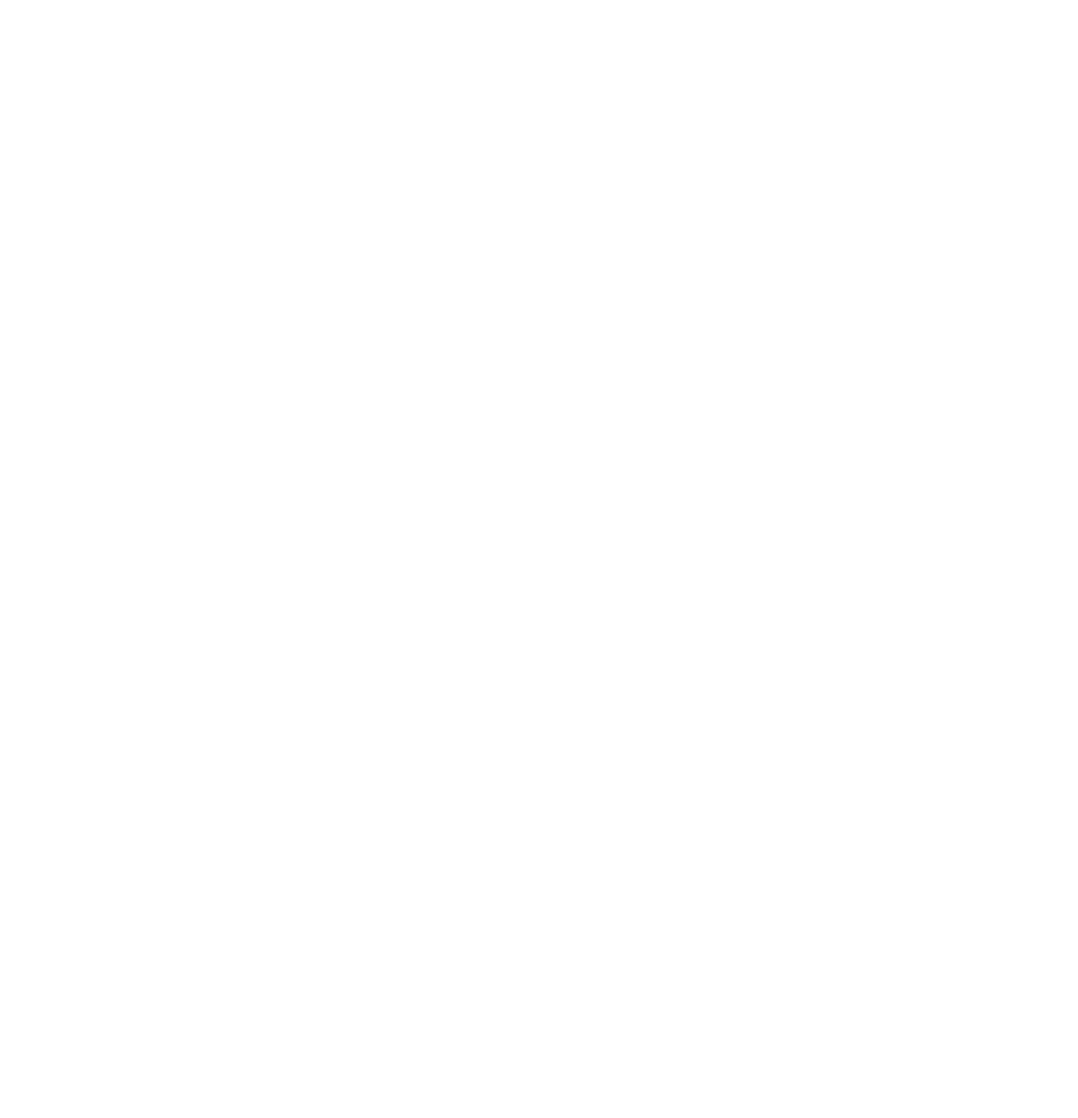
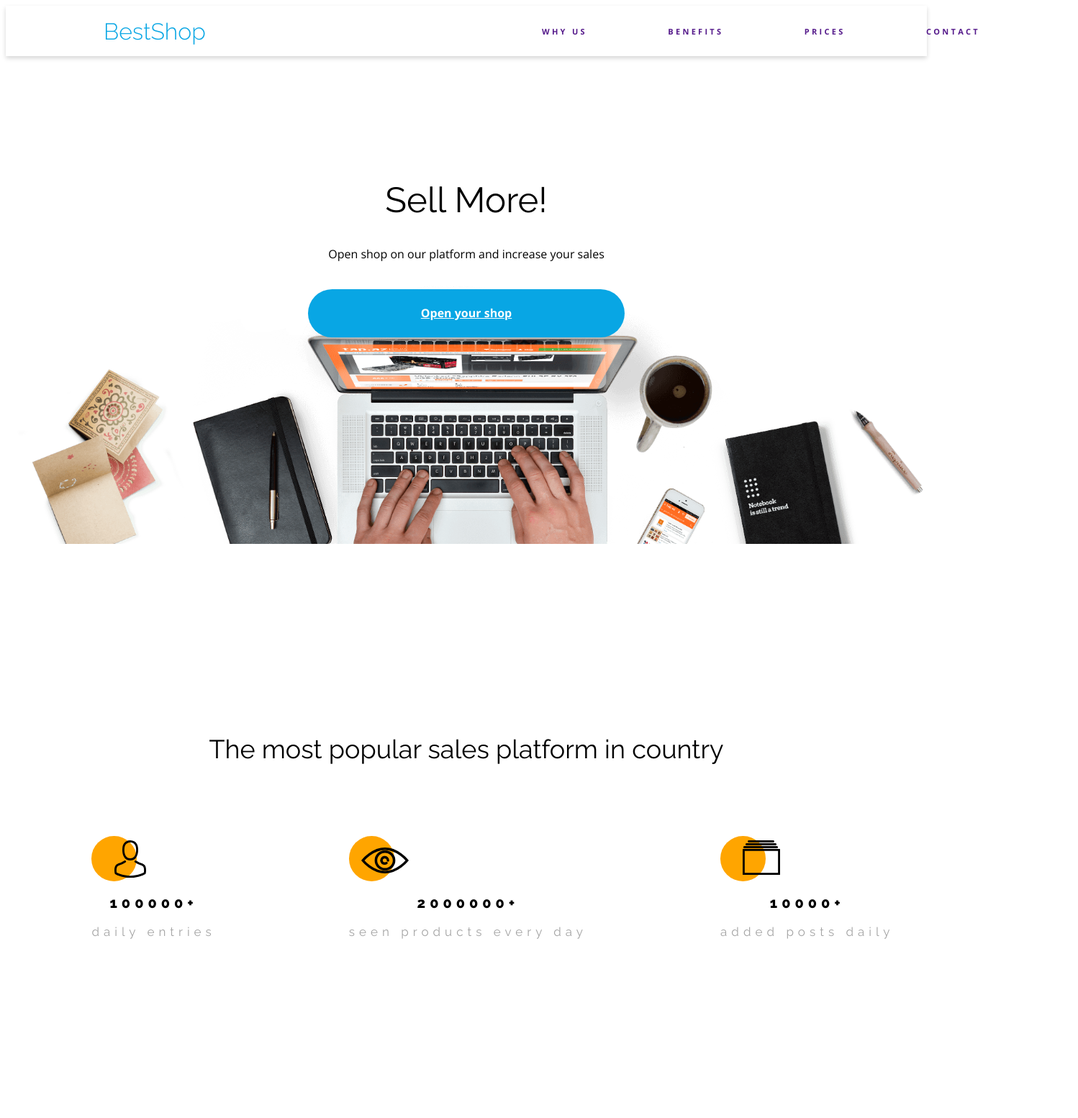
Before and after one commit to YaAliaksandr/Warsztat11, a plain HTML site: page index.html in a window 1280 px wide. Shown: the top 1554 px of the page at 72% size, 1498 px wide, since content can reach past the window. Before the commit the page ends 800 px from the top, so only its background shows below. Drawn offline with nearby package versions, Linux system fonts and the light colour scheme.

Commit message:
Somthing go wrong

```diff
--- a/index.html
+++ b/index.html
@@ -5,9 +5,87 @@
 	<meta charset="UTF-8">
 	<meta name="viewport" content="width=device-width, initial-scale=1.0">
 	<title>Document</title>
+
+	<link rel="preconnect" href="https://fonts.googleapis.com">
+	<link rel="preconnect" href="https://fonts.gstatic.com" crossorigin>
+	<link
+		href="https://fonts.googleapis.com/css2?family=Open+Sans:wght@300;400;700&family=Raleway:wght@300;400;700;800&display=swap"
+		rel="stylesheet">
+
+
+
+	<link rel="stylesheet" href="/src/css/reset.css">
+	<link rel="stylesheet" href="/src/css/app.css">
 </head>
 
 <body>
+	<header>
+		<div class="container">
+			<div class="sticky">
+				<a href="" class="logo">BestShop</a>
+				<nav class="sticky__nav">
+					<a href="" class="sticky__nav--a1">WHY US</a>
+					<a href="" class="sticky__nav--a2">BENEFITS</a>
+					<a href="" class="sticky__nav--a3">PRICES</a>
+					<a href="" class="sticky__nav--a4">CONTACT</a>
+				</nav>
+			</div>
+		</div>
+	</header>
+	<section class="opening">
+		<div class="opening__text">
+			<h1 class="section--hdl">Sell More!</h1>
+			<p class="section--p">Open shop on our platform and increase your sales</p>
+			<div class="btn__imitation">
+				<a href="" class="section__link">Open your shop</a>
+			</div>
+		</div>
+		<!-- <div class="opening__img">
+			<img src="/src/images/Background.png" alt="">
+		</div> -->
+	</section>
+
+	<section class="section__third">
+		<h2 class="section__third--h2 ">The most popular sales platform in country</h2>
+		<div class="third__content">
+			<div class="section__third__content__div1">
+				<div class="section__third__content__div1--color-circle color-circle">
+					<div class="section__third__content__div1--image content--img ">
+						<img src="/src/images/Person.svg" alt="">
+					</div>
+				</div>
+				<p class="section__third--p-large">100000+</p>
+				<p class="section__third--p-small">daily entries</p>
+			</div>
+			<div class="section__third__content__div2">
+				<div class="section__third__content__div2--color-circle color-circle">
+					<div class="section__third__content__div2--image content--img">
+						<img src="/src/images/Eye.svg" alt="">
+					</div>
+				</div>
+
+				<p class="section__third--p-large">2000000+</p>
+				<p class="section__third--p-small">seen products every day</p>
+			</div>
+			<div class="section__third__content__div3">
+				<div class="section__third__content__div3--color-circle color-circle">
+					<div class="section__third__content__div3--image content--img">
+						<img src="/src/images/Catalog.svg" alt="">
+					</div>
+				</div>
+
+				<p class="section__third--p-large">10000+</p>
+				<p class="section__third--p-small">added posts daily</p>
+			</div>
+		</div>
+	</section>
+	<section class="benefity">
+
+		<div class="center__content div1"></div>
+		<div class="center__content div2"></div>
+		<div class="center__content div3"></div>
+
+	</section>
 
 </body>
 
--- a/src/css/app.css
+++ b/src/css/app.css
@@ -0,0 +1,317 @@
+:root {
+	--color-primary: #08A6E4;
+	/* Główny (color-primary)*/
+	--color-primary-shadow: rgba(7, 172, 230, .16);
+	/* Główny używany przy cieniach (color-primary-shadow)*/
+	--color-redish: #FB3B64;
+	--color-gren: #55DFB4;
+	--color-black: #000000;
+	--color-grey: #A5A5A5;
+	--color-light-grey: #F7F7F7;
+	--color-white: #FFFFFF;
+}
+
+
+body {
+	/* height: 4234px; */
+	width: 100vw;
+}
+
+header {
+	width: 100%;
+	position: sticky;
+	top: 0;
+	height: 70px;
+
+	box-shadow: 0px 3px 6px rgba(0, 0, 0, 0.16);
+	margin-bottom: 130px;
+	background-color: var(--color-white);
+
+}
+
+.container {
+	width: 1354px;
+	margin-inline: 136px;
+
+
+}
+
+.sticky {
+
+	min-height: 70px;
+
+
+	display: flex;
+	justify-content: space-between;
+	align-items: center;
+
+}
+
+.logo {
+	/* margin-left: 136px; */
+	flex: 1 1 50%;
+	color: var(--color-primary);
+	font-size: 32px;
+	font-family: "Raleway", sans-serif;
+	font-weight: 300;
+	line-height: 37px;
+	text-decoration: none;
+	text-align: left;
+
+	display: inline-block;
+}
+
+.sticky__nav {
+	margin-right: 136px;
+	flex: 1 1 50%;
+	width: 100%;
+	font-family: "Open Sans", sans-serif;
+	font-size: 11px;
+	font-weight: 700;
+	color: var(--color-grey);
+	letter-spacing: 3.28px;
+	display: flex;
+	justify-content: space-between;
+}
+
+.sticky__nav a {
+	line-height: 15px;
+	text-decoration: none;
+	position: relative;
+}
+
+.sticky__nav>a:hover {
+	color: var(--color-black);
+}
+
+.sticky__nav>a:hover::after {
+	content: "";
+	position: absolute;
+	left: -15%;
+	bottom: -29.5px;
+	width: 124%;
+	height: 4px;
+	background-color: var(--color-primary);
+
+}
+
+.opening {
+	margin-bottom: 100px;
+	margin-inline: auto;
+	width: 100%;
+	background-color: var(--color-white);
+	display: flex;
+	flex-direction: column;
+	justify-content: center;
+
+}
+
+.opening__text {
+	background-image: url(/src/images/Background.png);
+	background-size: contain;
+	background-repeat: no-repeat;
+	background-position: center;
+	min-height: 712px;
+	width: 100%;
+	background-color: var(--color-white);
+	display: flex;
+	flex-direction: column;
+	align-items: center;
+
+}
+
+.opening__text .section--hdl {
+	font-family: "Raleway", sans-serif;
+	font-size: 49px;
+	font-weight: 400;
+	line-height: 57px;
+	color: var(--color-black);
+	margin-bottom: 20px;
+
+
+}
+
+.opening__text .section--p {
+	font-family: "Open Sans", sans-serif;
+	font-size: 16px;
+	font-weight: 400;
+	line-height: 22px;
+	color: var(--color-black);
+	margin-bottom: 38px;
+
+}
+
+.btn__imitation {
+	height: 67px;
+	width: 440px;
+	background-color: var(--color-primary);
+	display: flex;
+	justify-content: center;
+	align-items: center;
+	border-radius: 40px;
+}
+
+.opening .section__link {
+	font-family: "Open Sans", sans-serif;
+	font-size: 16px;
+	font-weight: 700;
+	line-height: 22px;
+	color: var(--color-white);
+
+}
+
+.section__third {
+	margin-bottom: 122px;
+	text-align: center;
+
+	min-height: 531px;
+	background-color: var(--color-white);
+	margin-inline: auto;
+	width: 100%;
+	background-color: var(--color-white);
+	/* display: flex; */
+	/* flex-direction: column; */
+	/* justify-content: center; */
+	/* align-items: space-between; */
+
+	/* row-gap: 100px; */
+
+}
+
+.section__third .section__third--h2 {
+	margin-bottom: 100px;
+
+	font-family: "Raleway", sans-serif;
+	line-height: 42px;
+	font-size: 36px;
+
+	text-align: center;
+	font-weight: 400;
+	color: var(--color-black);
+}
+
+.third__content {
+	width: 1354px;
+	margin-inline: auto;
+	background-color: var(--color-white);
+	display: flex;
+	justify-content: center;
+	column-gap: 185px;
+}
+
+/* .section__third__content__div1 {
+	background-color: yellow;
+}
+
+.section__third__content__div2 {
+	background-color: red;
+}
+
+
+.section__third__content__div3 {
+	background-color: blue;
+} */
+
+.color-circle {
+	width: 62.71px;
+	height: 62.71px;
+	background-color: orange;
+	border-radius: 50%;
+	position: relative;
+
+}
+
+.content--img {
+	position: absolute;
+
+}
+
+.section__third__content__div1--image {
+	top: 10%;
+	right: -20%;
+}
+
+.section__third__content__div2--image {
+	top: 25%;
+	right: -32%;
+}
+
+.section__third__content__div3--image {
+	top: 10%;
+	right: -33%;
+}
+
+.section__third--p-large {
+	line-height: 20px;
+	font-family: "Raleway", sans-serif;
+	font-size: 20px;
+	letter-spacing: 6px;
+	text-align: center;
+	font-weight: 800;
+	color: var(--color-black);
+}
+
+.section__third--p-small {
+	line-height: 20px;
+	font-family: "Raleway", sans-serif;
+
+
+
+	font-size: 17px;
+	letter-spacing: 6px;
+	text-align: center;
+	font-weight: 400;
+	color: var(--color-grey);
+}
+
+.benefity {
+	min-width: 100%;
+
+	display: flex;
+	flex-direction: column;
+	justify-content: space-around;
+	align-items: center;
+	background-color: var(--color-light-grey);
+	row-gap: 37px;
+}
+
+.center__content {
+	width: 1124px;
+	height: 370px;
+}
+
+.div1 {
+	background-color: red;
+}
+
+.div2 {
+	background-color: blue;
+}
+
+.div3 {
+	background-color: yellow;
+}
+
+
+
+
+
+
+
+/* .sticky__nav--a1 { */
+/* background-color: yellow; */
+/* color: rgb(0, 0, 0); */
+
+/* } */
+
+/* .sticky__nav--a2 { */
+/* background-color: blue; */
+/* } */
+
+/* .sticky__nav--a3 { */
+/* background-color: gray; */
+/* } */
+
+/* .sticky__nav--a4 { */
+/* background-color: gold; */
+/* } */
```
